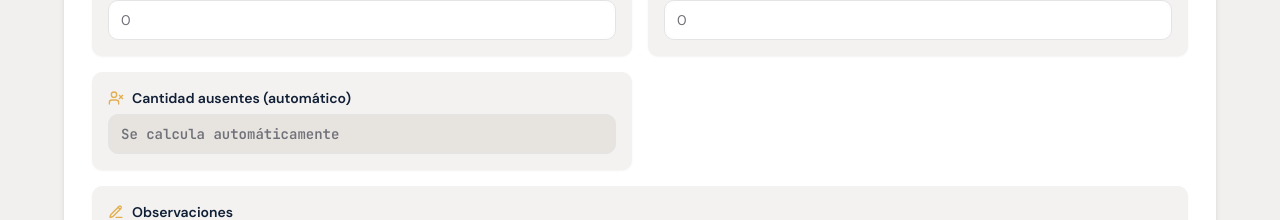
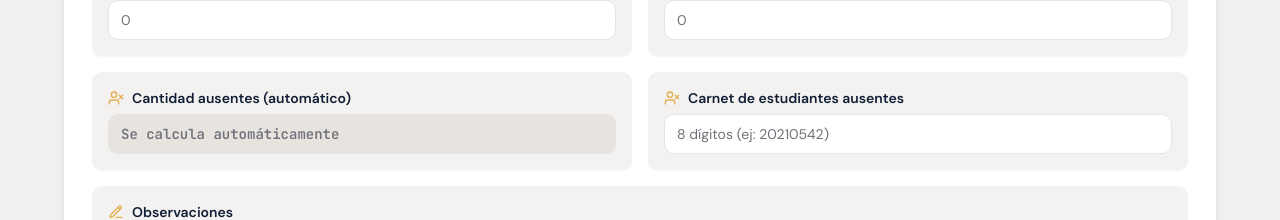
Before and after one commit to jess-082024/asistencia-fcea, a Next.js app: page / in a window 1280 px wide. Shown: the part 672-892 px from the top of the page. Built offline with nearby package versions, Linux system fonts and the light colour scheme; no server answers.

Commit message:
Agregar campo carnetAusentes en formulario, validación y exporte a Excel

```diff
--- a/components/attendance-form.tsx
+++ b/components/attendance-form.tsx
@@ -47,6 +47,7 @@ export function AttendanceForm({ onChanged }: { onChanged?: () => void }) {
   const [inscritos, setInscritos] = useState('')
   const [presentes, setPresentes] = useState('')
   const [observaciones, setObservaciones] = useState('')
+  const [carnetAusentes, setCarnetAusentes] = useState('') // nuevo campo
   const [submitting, setSubmitting] = useState<null | 'create' | 'update' | 'delete'>(null)
 
   const carreras = modalidad ? (CARRERAS_POR_MODALIDAD[modalidad] ?? []) : []
@@ -73,6 +74,7 @@ export function AttendanceForm({ onChanged }: { onChanged?: () => void }) {
     setInscritos('')
     setPresentes('')
     setObservaciones('')
+    setCarnetAusentes('')
   }
 
   const handleClear = () => {
@@ -94,6 +96,8 @@ export function AttendanceForm({ onChanged }: { onChanged?: () => void }) {
     if (!Number.isFinite(i) || i < 0) return 'La cantidad de inscritos no es válida.'
     if (!Number.isFinite(p) || p < 0) return 'La cantidad de presentes no es válida.'
     if (p > i) return 'Los presentes no pueden ser mayores que los inscritos.'
+    // Validación del carnet: si hay contenido, debe ser exactamente 8 dígitos
+    if (carnetAusentes && !/^\d{8}$/.test(carnetAusentes)) return 'El carnet de ausente debe tener exactamente 8 dígitos.'
     return null
   }
 
@@ -107,6 +111,7 @@ export function AttendanceForm({ onChanged }: { onChanged?: () => void }) {
     inscritos: parseInt(inscritos, 10),
     presentes: parseInt(presentes, 10),
     observaciones: observaciones.trim() || null,
+    carnetAusentes: carnetAusentes || null, // incluido en el payload
   })
 
   const handleSubmit = async () => {
@@ -255,12 +260,10 @@ export function AttendanceForm({ onChanged }: { onChanged?: () => void }) {
           </Select>
         </div>
 
-
         <div className={fieldWrap}>
           <SectionLabel icon={CalendarDays}>Fecha de clase</SectionLabel>
           <Input type="date" value={fechaClase} onChange={(e) => setFechaClase(e.target.value)} />
         </div>
-
 
         <div className={fieldWrap}>
           <SectionLabel icon={Users}>Cantidad inscritos</SectionLabel>
@@ -282,6 +285,7 @@ export function AttendanceForm({ onChanged }: { onChanged?: () => void }) {
           />
         </div>
 
+        {/* Cantidad ausentes (automático) */}
         <div className={fieldWrap}>
           <SectionLabel icon={UserX}>Cantidad ausentes (automático)</SectionLabel>
           <Input
@@ -290,6 +294,26 @@ export function AttendanceForm({ onChanged }: { onChanged?: () => void }) {
             placeholder="Se calcula automáticamente"
             className="cursor-not-allowed bg-[#D1CCC7]/40 font-mono font-semibold text-[#101F36]"
           />
+        </div>
+
+        {/* Carnet de estudiante ausente (ocupa el espacio a la derecha de Ausentes) */}
+        <div className={fieldWrap}>
+          <SectionLabel icon={UserX}>Carnet de estudiantes ausentes</SectionLabel>
+          <Input
+            type="text"
+            inputMode="numeric"
+            maxLength={8}
+            placeholder="8 dígitos (ej: 20210542)"
+            value={carnetAusentes}
+            onChange={(e) => {
+              const val = e.target.value.replace(/\D/g, '').slice(0, 8)
+              setCarnetAusentes(val)
+            }}
+            className={`w-full ${carnetAusentes.length > 0 && carnetAusentes.length !== 8 ? 'border-red-500 ring-1 ring-red-500' : ''}`}
+          />
+          {carnetAusentes.length > 0 && carnetAusentes.length !== 8 && (
+            <p className="text-xs text-red-500 mt-1">Debe tener exactamente 8 dígitos</p>
+          )}
         </div>
 
         <div className={`${fieldWrap} md:col-span-2`}>
@@ -322,7 +346,8 @@ export function AttendanceForm({ onChanged }: { onChanged?: () => void }) {
           Limpiar
         </button>
 
-        {/*<button
+        {/* Comentados: botones de Actualizar último y Eliminar último (se mantienen como en tu versión original)
+        <button
           onClick={handleUpdateLast}
           disabled={submitting !== null}
           className="inline-flex flex-1 items-center justify-center gap-2 rounded-lg bg-[#FD011B] px-5 py-3 text-sm font-semibold text-white shadow-sm transition-all hover:bg-[#c80016] hover:shadow-md disabled:opacity-60 sm:flex-none"
@@ -358,7 +383,8 @@ export function AttendanceForm({ onChanged }: { onChanged?: () => void }) {
               </AlertDialogAction>
             </AlertDialogFooter>
           </AlertDialogContent>
-        </AlertDialog>*/}
+        </AlertDialog>
+        */}
       </div>
     </motion.div>
   )
```
Also changed, not shown: 1 other file (tests, documents, lock files or other folders).
